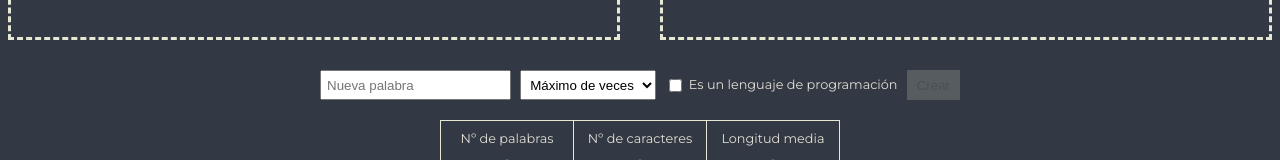
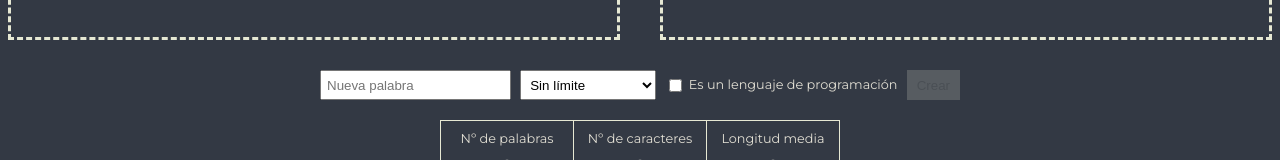
Before and after one commit to aaraquedesarrollo/c2r-palabras, a React (Create React App) app: page / in a window 1280 px wide. Shown: the part 168-328 px from the top of the page. Built offline with nearby package versions, Linux system fonts and the light colour scheme.

Commit message:
validaciones de palabras

```diff
--- a/src/App.js
+++ b/src/App.js
@@ -11,23 +11,43 @@ function App() {
 
   const cantidadMismaPalabra = (palabra) => {
     if (palabrasResultado.length !== 0) {
-      const maximo = palabra.maxPrints;
+      let maximo = palabra.maxPrints;
       let cantidad = 0;
-      if (maximo === null) {
+      if (maximo === null || maximo === "0" || maximo === "") {
         return true;
       }
-
+      maximo = parseInt(maximo);
       palabrasResultado.reduce((dummy, palabraComparacion) => {
         if (palabra.palabra === palabraComparacion.palabra) {
           ++cantidad;
         }
         return cantidad;
       });
-
+      console.log(cantidad, maximo);
       return cantidad < maximo ? true : false;
     }
 
     return true;
+  };
+
+  const validacionPalabra = (palabra) => {
+    const palabrasTexto = palabras.map((palabra) => palabra.palabra);
+    let valida = !palabrasTexto.includes(palabra.palabra);
+    if (!valida) {
+      return false;
+    }
+
+    if (/\s/.test(palabra.palabra)) {
+      return false;
+    }
+    return true;
+  };
+  const anyadirPalabraNueva = (e, palabra) => {
+    e.preventDefault();
+    if (!validacionPalabra(palabra)) {
+      return;
+    }
+    setPalabras([...palabras, palabra]);
   };
 
   const anyadePalabra = (palabra) => {
@@ -72,7 +92,7 @@ function App() {
         <Lista palabras={palabras} anyadePalabra={anyadePalabra} />
         <Resultado palabras={palabrasResultado} borraPalabra={borraPalabra} />
       </section>
-      <Formulario />
+      <Formulario anyadirPalabraNueva={anyadirPalabraNueva} />
       <Info palabras={palabrasResultado} />
     </>
   );
--- a/src/components/Formulario.js
+++ b/src/components/Formulario.js
@@ -1,12 +1,40 @@
-export const Formulario = () => {
+import { useState } from "react";
+import PropTypes from "prop-types";
+
+export const Formulario = (props) => {
+  const { anyadirPalabraNueva } = props;
+  const [maximoVeces, setMaximoVeces] = useState(0);
+  const [esUnLenguaje, setEsUnLenguaje] = useState(false);
+  const [palabra, setPalabra] = useState("");
+
+  const palabraObjeto = {
+    palabra: palabra,
+    esLenguajeProgramacion: esUnLenguaje,
+    maxPrints: maximoVeces,
+  };
+
   return (
     <section className="crear-palabras">
-      <form className="form-palabras">
+      <form
+        className="form-palabras"
+        noValidate
+        onSubmit={(e) => anyadirPalabraNueva(e, palabraObjeto)}
+      >
         <div className="form-grupo">
-          <input type="text" placeholder="Nueva palabra" required />
+          <input
+            type="text"
+            placeholder="Nueva palabra"
+            value={palabra}
+            onChange={(e) => setPalabra(e.target.value)}
+            required
+          />
         </div>
         <div className="form-grupo">
-          <select required>
+          <select
+            value={maximoVeces}
+            onChange={(e) => setMaximoVeces(e.target.value)}
+            required
+          >
             <option value="">Máximo de veces</option>
             <option value="0">Sin límite</option>
             <option value="1">1 vez</option>
@@ -16,11 +44,16 @@ export const Formulario = () => {
         </div>
         <div className="form-grupo">
           <label>
-            <input type="checkbox" /> Es un lenguaje de programación
+            <input
+              value={esUnLenguaje}
+              onChange={(e) => setEsUnLenguaje(e.target.checked)}
+              type="checkbox"
+            />{" "}
+            Es un lenguaje de programación
           </label>
         </div>
         <div className="form-grupo">
-          <button type="submit" disabled>
+          <button type="submit" disabled={!palabra}>
             Crear
           </button>
         </div>
@@ -28,3 +61,7 @@ export const Formulario = () => {
     </section>
   );
 };
+
+Formulario.propTypes = {
+  anyadirPalabraNueva: PropTypes.func.isRequired,
+};
```
